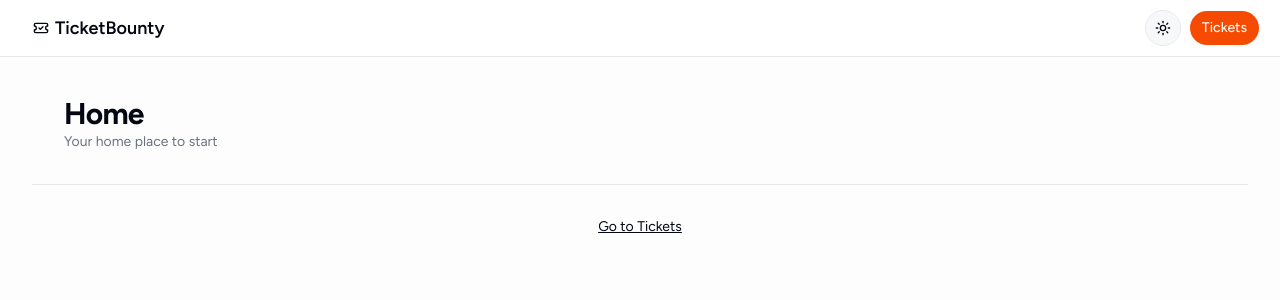
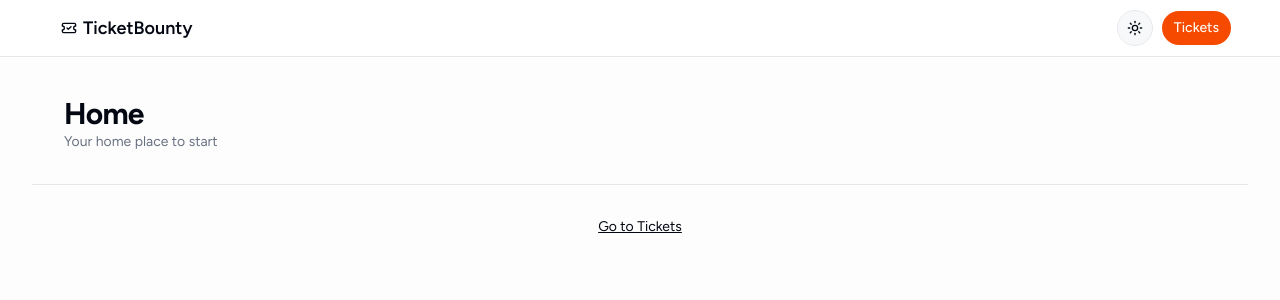
Before and after one commit to steven-oehley/ticket-bounty-learning, a Next.js app: page / in a window 1280 px wide. Shown: the top 300 px of the page. Built offline with nearby package versions, Linux system fonts and the light colour scheme.

Commit message:
chore: fix padding issues

```diff
--- a/src/components/header.tsx
+++ b/src/components/header.tsx
@@ -9,7 +9,7 @@ import { Button } from './ui/button';
 
 const Header = () => {
   return (
-    <nav className="supports-backdrop-blur:bg-background/60 bg-background/95 fixed top-0 right-0 left-0 z-20 flex w-full justify-between border-b px-5 py-2.5 backdrop-blur">
+    <nav className="supports-backdrop-blur:bg-background/60 bg-background/95 fixed top-0 right-0 left-0 z-20 flex w-full justify-between border-b px-12 py-2.5 backdrop-blur">
       <div>
         <Button asChild variant="ghost">
           <Link href={homePath}>
```
